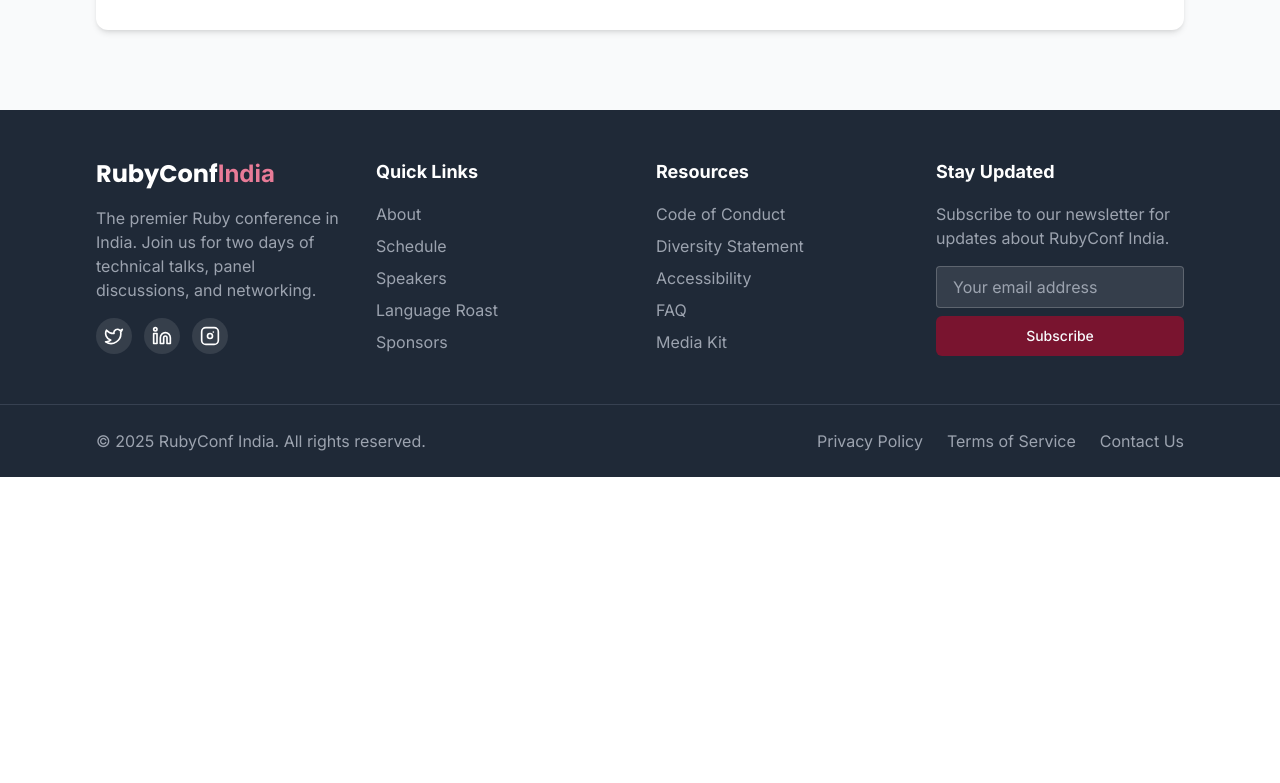
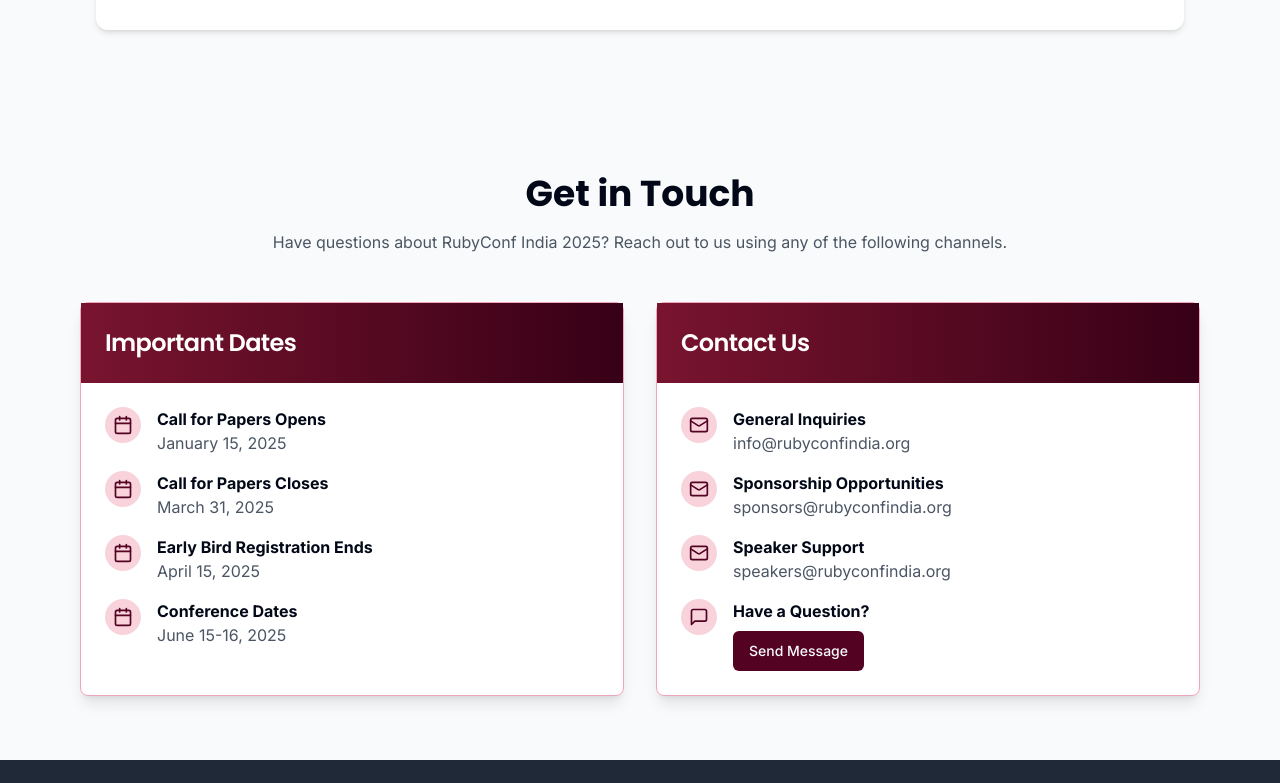
Before and after one commit to TechConferences/rubyconf-india, a React (Vite) app: page / in a window 1280 px wide. Shown: the part 6817-7600 px from the top of the page. Before the commit the page ends 7294 px from the top, so only its background shows below. Built offline with nearby package versions, Linux system fonts and the light colour scheme.

Commit message:
Add Get in Touch card
Adds a "Get in Touch" card component, styled similarly to the GopherCon website, including important dates and email addresses.

```diff
--- /dev/null
+++ b/src/components/GetInTouch.tsx
@@ -0,0 +1,121 @@
+
+import { Button } from "@/components/ui/button";
+import { Card, CardContent, CardHeader, CardTitle } from "@/components/ui/card";
+import { Calendar, Mail, MessageSquare } from "lucide-react";
+
+const GetInTouch = () => {
+  return (
+    <section id="get-in-touch" className="py-16 bg-gray-50">
+      <div className="container max-w-6xl mx-auto px-4">
+        <div className="text-center mb-12">
+          <h2 className="text-3xl md:text-4xl font-display font-bold mb-4">
+            Get in Touch
+          </h2>
+          <p className="text-gray-600 max-w-3xl mx-auto">
+            Have questions about RubyConf India 2025? Reach out to us using any of the following channels.
+          </p>
+        </div>
+
+        <div className="grid md:grid-cols-2 gap-8">
+          <Card className="border-burgundy-200 shadow-lg">
+            <CardHeader className="burgundy-gradient text-white">
+              <CardTitle className="font-display text-2xl">Important Dates</CardTitle>
+            </CardHeader>
+            <CardContent className="pt-6 space-y-4">
+              <div className="flex items-start gap-4">
+                <div className="bg-burgundy-100 p-2 rounded-full text-burgundy-800">
+                  <Calendar className="h-5 w-5" />
+                </div>
+                <div>
+                  <h4 className="font-bold">Call for Papers Opens</h4>
+                  <p className="text-gray-600">January 15, 2025</p>
+                </div>
+              </div>
+
+              <div className="flex items-start gap-4">
+                <div className="bg-burgundy-100 p-2 rounded-full text-burgundy-800">
+                  <Calendar className="h-5 w-5" />
+                </div>
+                <div>
+                  <h4 className="font-bold">Call for Papers Closes</h4>
+                  <p className="text-gray-600">March 31, 2025</p>
+                </div>
+              </div>
+
+              <div className="flex items-start gap-4">
+                <div className="bg-burgundy-100 p-2 rounded-full text-burgundy-800">
+                  <Calendar className="h-5 w-5" />
+                </div>
+                <div>
+                  <h4 className="font-bold">Early Bird Registration Ends</h4>
+                  <p className="text-gray-600">April 15, 2025</p>
+                </div>
+              </div>
+
+              <div className="flex items-start gap-4">
+                <div className="bg-burgundy-100 p-2 rounded-full text-burgundy-800">
+                  <Calendar className="h-5 w-5" />
+                </div>
+                <div>
+                  <h4 className="font-bold">Conference Dates</h4>
+                  <p className="text-gray-600">June 15-16, 2025</p>
+                </div>
+              </div>
+            </CardContent>
+          </Card>
+
+          <Card className="border-burgundy-200 shadow-lg">
+            <CardHeader className="burgundy-gradient text-white">
+              <CardTitle className="font-display text-2xl">Contact Us</CardTitle>
+            </CardHeader>
+            <CardContent className="pt-6 space-y-4">
+              <div className="flex items-start gap-4">
+                <div className="bg-burgundy-100 p-2 rounded-full text-burgundy-800">
+                  <Mail className="h-5 w-5" />
+                </div>
+                <div>
+                  <h4 className="font-bold">General Inquiries</h4>
+                  <p className="text-gray-600">info@rubyconfindia.org</p>
+                </div>
+              </div>
+
+              <div className="flex items-start gap-4">
+                <div className="bg-burgundy-100 p-2 rounded-full text-burgundy-800">
+                  <Mail className="h-5 w-5" />
+                </div>
+                <div>
+                  <h4 className="font-bold">Sponsorship Opportunities</h4>
+                  <p className="text-gray-600">sponsors@rubyconfindia.org</p>
+                </div>
+              </div>
+
+              <div className="flex items-start gap-4">
+                <div className="bg-burgundy-100 p-2 rounded-full text-burgundy-800">
+                  <Mail className="h-5 w-5" />
+                </div>
+                <div>
+                  <h4 className="font-bold">Speaker Support</h4>
+                  <p className="text-gray-600">speakers@rubyconfindia.org</p>
+                </div>
+              </div>
+
+              <div className="flex items-start gap-4">
+                <div className="bg-burgundy-100 p-2 rounded-full text-burgundy-800">
+                  <MessageSquare className="h-5 w-5" />
+                </div>
+                <div className="flex flex-col gap-2">
+                  <h4 className="font-bold">Have a Question?</h4>
+                  <Button className="bg-burgundy-800 hover:bg-burgundy-900 w-max">
+                    Send Message
+                  </Button>
+                </div>
+              </div>
+            </CardContent>
+          </Card>
+        </div>
+      </div>
+    </section>
+  );
+};
+
+export default GetInTouch;
--- a/src/pages/Index.tsx
+++ b/src/pages/Index.tsx
@@ -6,6 +6,7 @@ import Schedule from "@/components/Schedule";
 import Speakers from "@/components/Speakers";
 import LanguageRoast from "@/components/LanguageRoast";
 import Sponsors from "@/components/Sponsors";
+import GetInTouch from "@/components/GetInTouch";
 import Footer from "@/components/Footer";
 
 const Index = () => {
@@ -19,6 +20,7 @@ const Index = () => {
         <Speakers />
         <LanguageRoast />
         <Sponsors />
+        <GetInTouch />
       </main>
       <Footer />
     </div>
```
